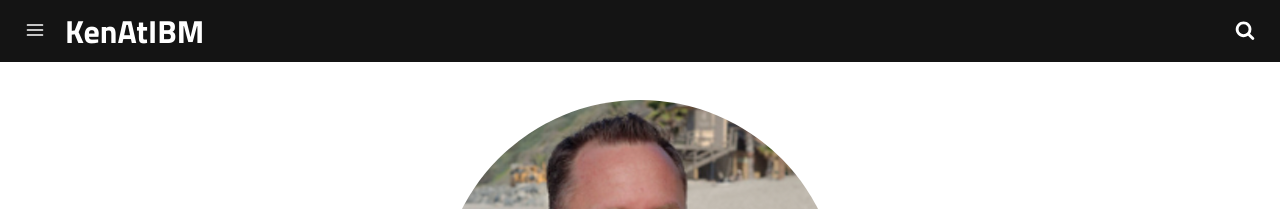
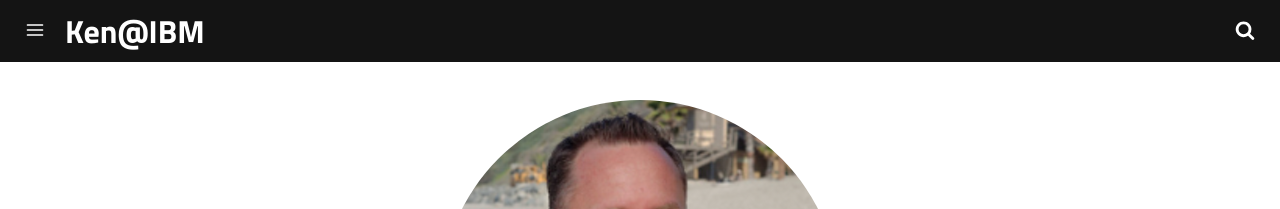
Before and after one commit to nelsonkd/kenatibm.github.io, a Jekyll site: the page built from about.md, in a window 1280 px wide. Shown: the top 209 px of the page. Built offline with Jekyll 4.4.1, drawn with Linux system fonts in a browser that asks for light colours.

Commit message:
Changed the name

```diff
--- a/_config.yml
+++ b/_config.yml
@@ -7,7 +7,7 @@ url: "https://www.kenatibm.com" # the base hostname & protocol for your site
 google_analytics: "UA-XXXXXXXX-X"
 
 # User Settings
-username: KenAtIBM
+username: Ken@IBM
 user_description: IBM Industrial Market Integration SWAT | API | Mobile | Cloud
 disqus_username: kenatibm
 
```
